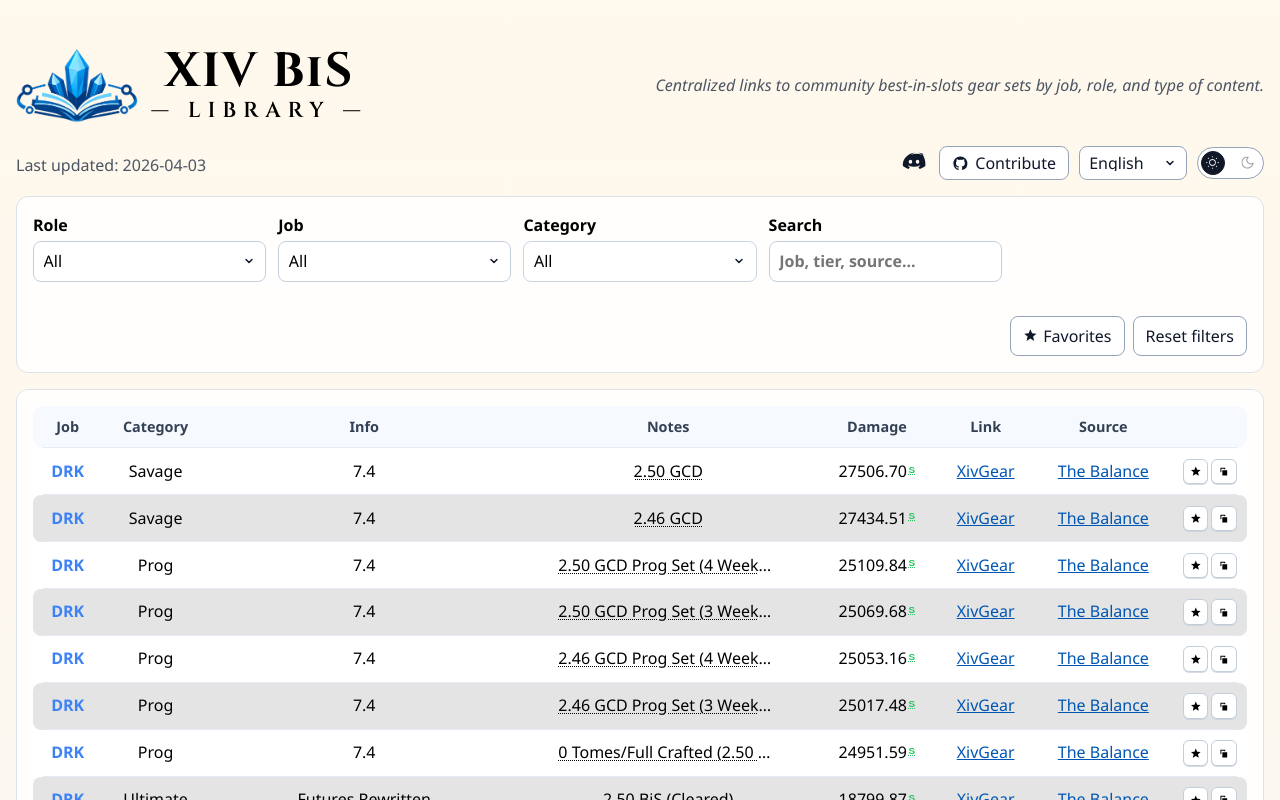
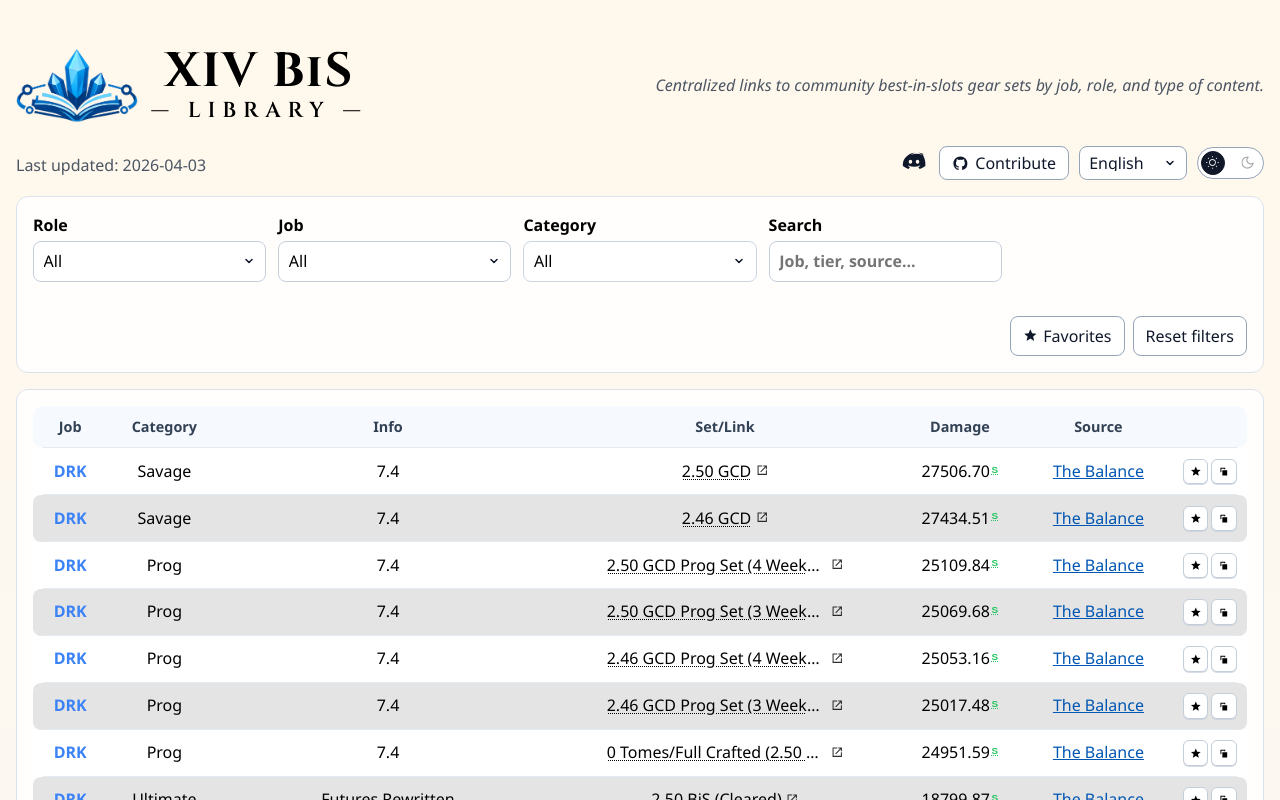
Before and after one commit to MelkyWay/xiv-bis-library, a Vue app: page / in a window 1280 px wide. Shown: the top 800 px of the page. Built offline with nearby package versions, Linux system fonts and the light colour scheme.

Commit message:
Convert notes to set links and simplify table columns

```diff
--- a/src/components/BisTable.vue
+++ b/src/components/BisTable.vue
@@ -56,7 +56,7 @@
 });
 
 const showCategoryColumn = computed(() => props.activeCategory === "All");
-const emptyStateColspan = computed(() => (showCategoryColumn.value ? 8 : 7));
+const emptyStateColspan = computed(() => (showCategoryColumn.value ? 7 : 6));
 
 function roleStyle(role: Role): Record<string, string> {
   return roleColorTextStyle(role);
@@ -309,7 +309,7 @@
             <th class="col-job">{{ t("table.job") }}</th>
             <th v-if="showCategoryColumn">{{ t("table.category") }}</th>
             <th>{{ infoHeaderLabel }}</th>
-            <th class="col-notes">{{ t("table.notes") }}</th>
+            <th class="col-notes">Set/Link</th>
             <th class="col-damage" :aria-sort="sortAriaSort('damage')">
               <button
                 class="sortable-header"
@@ -321,7 +321,6 @@
                 <span class="sort-indicator" aria-hidden="true">{{ sortIndicator('damage') }}</span>
               </button>
             </th>
-            <th>{{ t("table.link") }}</th>
             <th>{{ t("table.source") }}</th>
             <th class="col-copy" :aria-label="t('table.actionsAria')"></th>
           </tr>
@@ -337,7 +336,22 @@
                 :class="{ 'has-tooltip': hasNoteTooltip(row) }"
                 :tabindex="hasNoteTooltip(row) ? 0 : undefined"
               >
-                <span class="note-preview-text">{{ notePreviewText(row) }}</span>
+                <a
+                  v-if="notePreviewText(row) !== '-'"
+                  class="note-link"
+                  :href="row.link.url"
+                  target="_blank"
+                  rel="noreferrer noopener"
+                >
+                  <span class="note-preview-text">{{ notePreviewText(row) }}</span>
+                  <svg class="note-link-icon" viewBox="0 0 24 24" aria-hidden="true" focusable="false">
+                    <path
+                      d="M14 3h7v7h-2V6.41l-9.29 9.3-1.42-1.42 9.3-9.29H14V3zm5 16v-7h2v9H3V3h9v2H5v14h14z"
+                      fill="currentColor"
+                    />
+                  </svg>
+                </a>
+                <span v-else class="note-preview-text">-</span>
                 <span v-if="hasNoteTooltip(row)" class="note-rich-tooltip" role="tooltip">
                   <strong class="note-rich-tooltip-title">{{ noteText(row) }}</strong>
                   <span v-if="noteDetails(row)" class="note-rich-tooltip-body">{{ noteDetails(row) }}</span>
@@ -358,9 +372,6 @@
                   {{ damageSubscriptLabel(row) }}
                 </button>
               </span>
-            </td>
-            <td>
-              <a :href="row.link.url" target="_blank" rel="noreferrer noopener">{{ row.link.name }}</a>
             </td>
             <td>
               <a :href="row.source.url" target="_blank" rel="noreferrer noopener">{{ row.source.name }}</a>
--- a/src/style.css
+++ b/src/style.css
@@ -943,6 +943,27 @@
   vertical-align: bottom;
 }
 
+.note-link {
+  display: inline-flex;
+  align-items: center;
+  gap: 0.28rem;
+  max-width: 100%;
+  color: inherit;
+  text-decoration: none;
+}
+
+.note-link:hover,
+.note-link:focus-visible {
+  text-decoration: none;
+}
+
+.note-link-icon {
+  width: 0.78rem;
+  height: 0.78rem;
+  flex: 0 0 auto;
+  opacity: 0.82;
+}
+
 .notes-main-tooltip.has-tooltip .note-preview-text {
   text-decoration: underline dotted;
   text-underline-offset: 0.15em;
```
Also changed, not shown: 1 other file (tests, documents, lock files or other folders).
